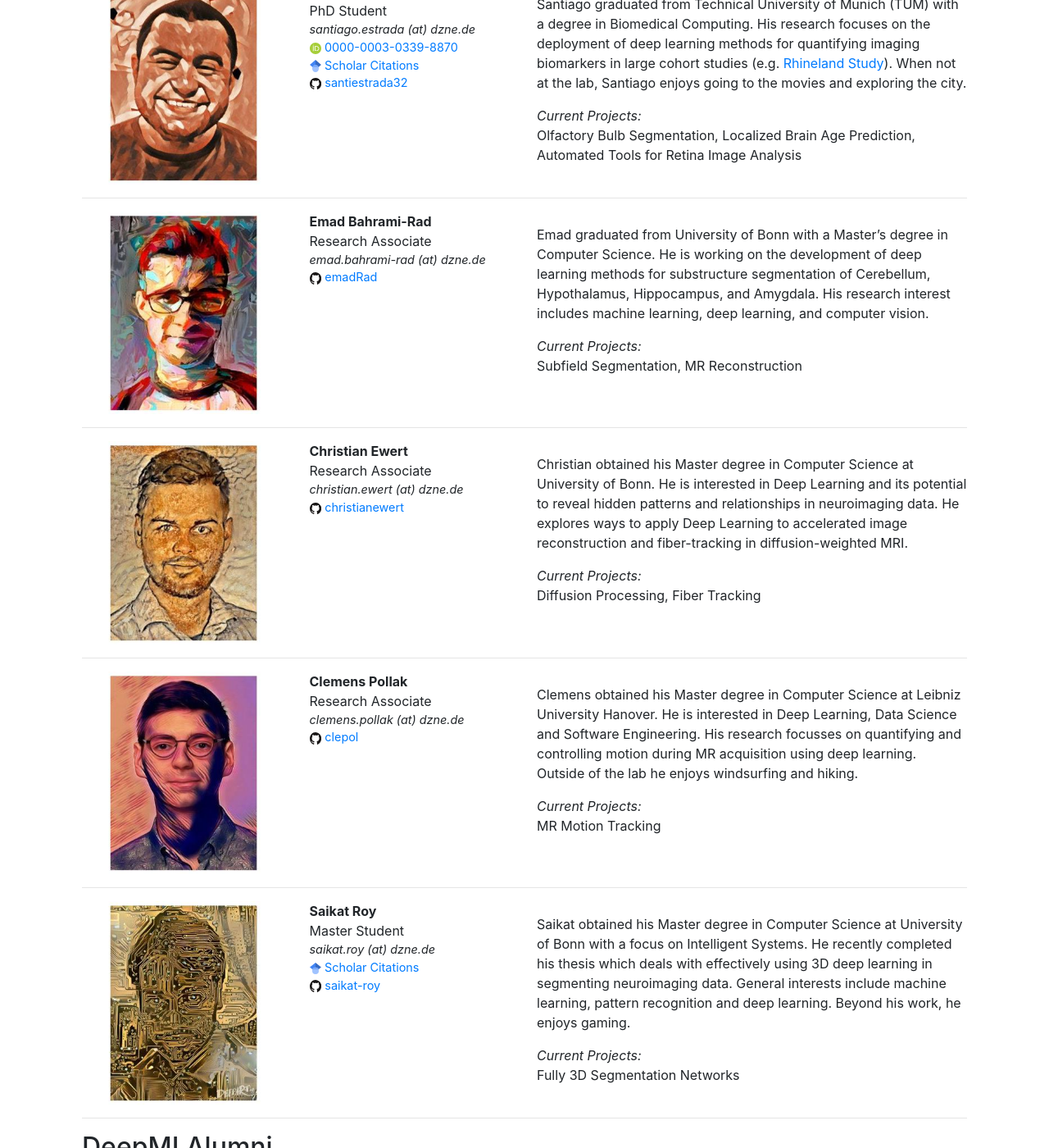
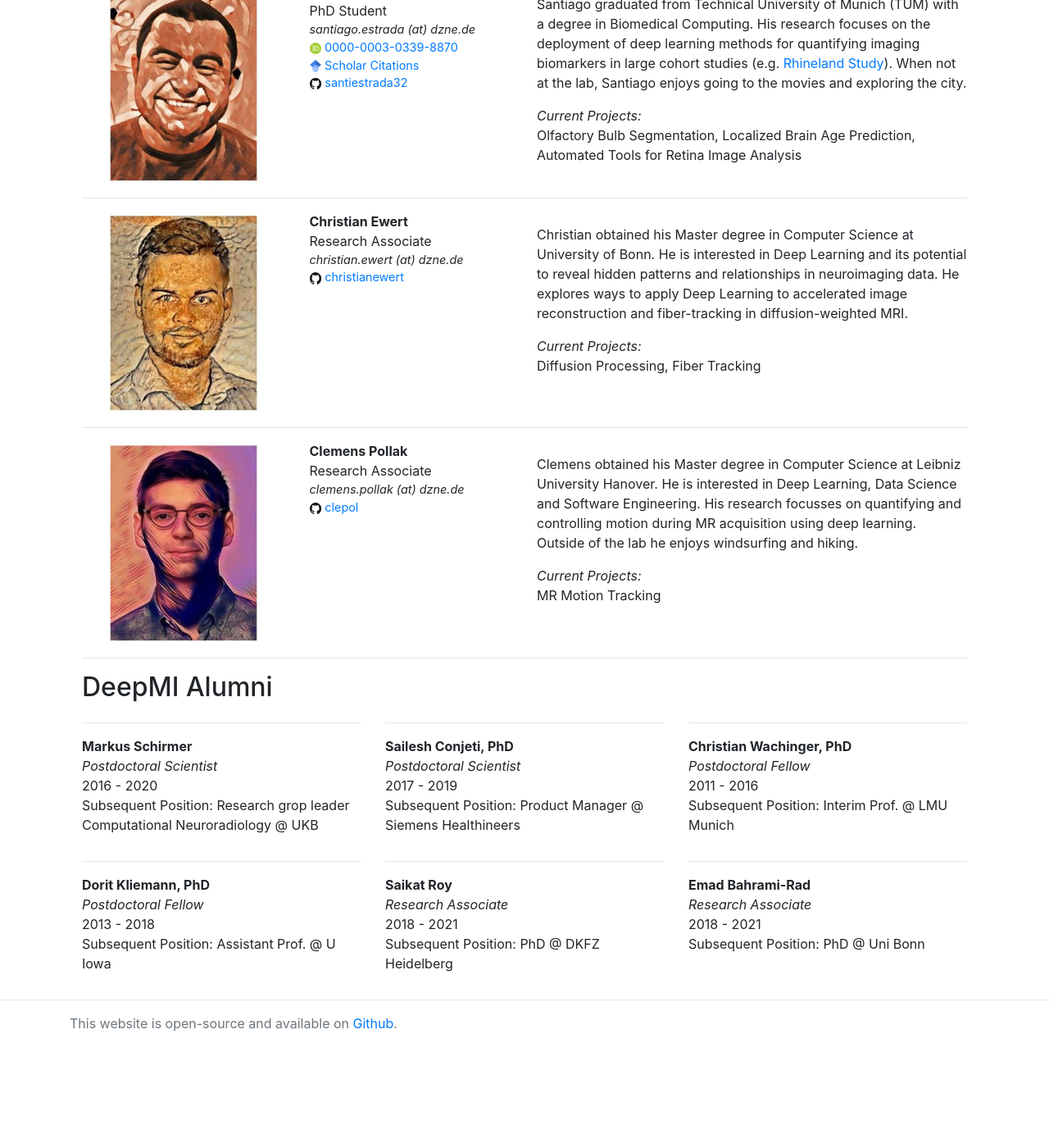
Before and after one commit to Deep-MI/Deep-MI.github.io, a Jekyll site: the page built from members/index.html, in a window 1280 px wide and 1400 px high, scrolled down 2280 px. Shown: the whole window at 82% size. Built offline with Jekyll 4.4.1, drawn with Linux system fonts in a browser that asks for light colours; nearby versions of some CDN libraries; comment, search, counter and statistics services are not loaded; after the commit the page ends 3556 px from its top, so only the background shows below that.

Commit message:
Updated lab members and alumni

```diff
--- a/_data/alumni.yml
+++ b/_data/alumni.yml
@@ -2,7 +2,8 @@
   position: Postdoctoral Scientist
   startdate: 2016
   enddate: 2020
-  #current:
+  current: Research grop leader Computational Neuroradiology @ UKB
+  lab: https://www.ukbonn.org/neuroradiologie/uber-uns/wissenschaftler/
 
 - name: Sailesh Conjeti, PhD
   position: Postdoctoral Scientist
@@ -23,3 +24,15 @@
   enddate: 2018
   current: Assistant Prof. @ U Iowa
   lab: https://psychology.uiowa.edu/people/dorit-kliemann
+
+- name: Saikat Roy
+  position: Research Associate
+  startdate: 2018
+  enddate: 2021
+  current: PhD @ DKFZ Heidelberg
+
+- name: Emad Bahrami-Rad
+  position: Research Associate
+  startdate: 2018
+  enddate: 2021
+  current: PhD @ Uni Bonn
--- a/_data/members.yml
+++ b/_data/members.yml
@@ -97,17 +97,6 @@
   When not at the lab, Santiago enjoys going to the movies and exploring the city.'
   projects: 'Olfactory Bulb Segmentation, Localized Brain Age Prediction, Automated Tools for Retina Image Analysis'
 
-- name: Emad Bahrami-Rad
-  image: /static/img/members/bahrami-rad.jpg
-  position: Research Associate
-  email: emad.bahrami-rad (at) dzne.de
-  github: emadRad
-  description: 'Emad graduated from University of Bonn with a Master''s degree in Computer Science.
-  He is working on the development of deep learning methods for substructure segmentation of
-  Cerebellum, Hypothalamus, Hippocampus, and Amygdala. His research interest includes machine learning,
-  deep learning, and computer vision.'
-  projects: 'Subfield Segmentation, MR Reconstruction'
-
 - name: Christian Ewert
   image: /static/img/members/ewert.jpg
   position: Research Associate
@@ -129,15 +118,3 @@
   quantifying and controlling motion during MR acquisition using deep learning.
   Outside of the lab he enjoys windsurfing and hiking.'
   projects: 'MR Motion Tracking'
-
-- name: Saikat Roy
-  image: /static/img/members/roy.jpg
-  position: Master Student
-  email: saikat.roy (at) dzne.de
-  github: saikat-roy
-  scholar: dSs0DfoAAAAJ
-  description: 'Saikat obtained his Master degree in Computer Science at University of Bonn with a focus
-  on Intelligent Systems. He recently completed his thesis which deals with effectively using
-  3D deep learning in segmenting neuroimaging data. General interests include machine learning,
-  pattern recognition and deep learning. Beyond his work, he enjoys gaming.'
-  projects: 'Fully 3D Segmentation Networks'
```
